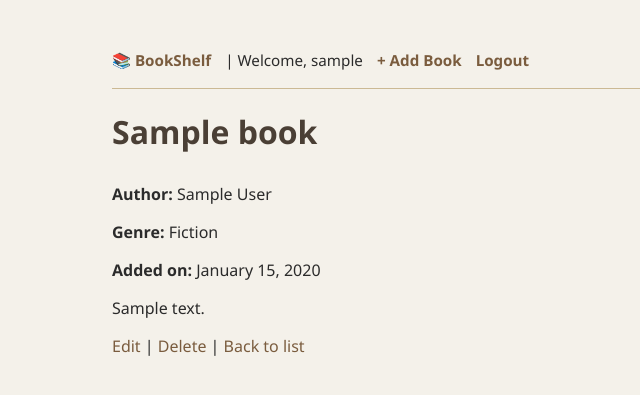
After one commit to SaiGadwe/bookshelf-project, a Django app: page /book/1/ in a window 1280 px wide. The commit adds this page. Shown: the top 395 px of the page, without its empty margins (178-818 px from the left). Run offline with Django 5.2, Linux system fonts and the light colour scheme; a user stored in the database is signed in; tables that the repository leaves empty hold one stand-in row (values such as "Sample post").

Commit message:
add genre field and book detail page

```diff
--- a/books/admin.py
+++ b/books/admin.py
@@ -4,5 +4,6 @@ from .models import Book
 
 @admin.register(Book)
 class BookAdmin(admin.ModelAdmin):
-    list_display = ('title', 'author', 'added_on')
+    list_display = ('title', 'author', 'genre', 'added_on')
+    list_filter = ('genre',)
     search_fields = ('title', 'author')
--- a/books/forms.py
+++ b/books/forms.py
@@ -5,4 +5,4 @@ from .models import Book
 class BookForm(forms.ModelForm):
     class Meta:
         model = Book
-        fields = ['title', 'author', 'description']
+        fields = ['title', 'author', 'description', 'genre']
--- a/books/models.py
+++ b/books/models.py
@@ -1,11 +1,26 @@
 from django.db import models
+from django.urls import reverse
 
 
 class Book(models.Model):
+    GENRE_CHOICES = [
+        ('fiction', 'Fiction'),
+        ('non_fiction', 'Non-Fiction'),
+        ('fantasy', 'Fantasy'),
+        ('sci_fi', 'Science Fiction'),
+        ('mystery', 'Mystery'),
+        ('biography', 'Biography'),
+        ('other', 'Other'),
+    ]
+
     title = models.CharField(max_length=200)
     author = models.CharField(max_length=150)
     description = models.TextField(blank=True)
+    genre = models.CharField(max_length=20, choices=GENRE_CHOICES, default='other')
     added_on = models.DateTimeField(auto_now_add=True)
 
     def __str__(self):
         return self.title
+
+    def get_absolute_url(self):
+        return reverse('book_detail', kwargs={'pk': self.pk})
--- /dev/null
+++ b/books/templates/books/book_detail.html
@@ -0,0 +1,23 @@
+{% load static %}
+<!DOCTYPE html>
+<html lang="en">
+<head>
+    <meta charset="UTF-8">
+    <title>{{ book.title }} - BookShelf</title>
+    <link rel="stylesheet" href="{% static 'books/style.css' %}">
+</head>
+<body>
+    {% include 'books/navbar.html' %}
+    <h1>{{ book.title }}</h1>
+    <p><strong>Author:</strong> {{ book.author }}</p>
+    <p><strong>Genre:</strong> {{ book.get_genre_display }}</p>
+    <p><strong>Added on:</strong> {{ book.added_on|date:"F j, Y" }}</p>
+    {% if book.description %}
+        <p>{{ book.description }}</p>
+    {% endif %}
+
+    <a href="{% url 'edit_book' book.pk %}">Edit</a> |
+    <a href="{% url 'delete_book' book.pk %}">Delete</a> |
+    <a href="{% url 'book_list' %}">Back to list</a>
+</body>
+</html>
--- a/books/templates/books/book_list.html
+++ b/books/templates/books/book_list.html
@@ -14,10 +14,8 @@
         <ul>
             {% for book in books %}
                 <li>
-                    <strong>{{ book.title }}</strong> by {{ book.author }}
-                    {% if book.description %}
-                        <p>{{ book.description }}</p>
-                    {% endif %}
+                    <strong><a href="{% url 'book_detail' book.pk %}">{{ book.title }}</a></strong> by {{ book.author }}
+                    <p>{{ book.get_genre_display }}</p>
                     <a href="{% url 'edit_book' book.pk %}">Edit</a> |
                     <a href="{% url 'delete_book' book.pk %}">Delete</a>
                 </li>
--- a/books/urls.py
+++ b/books/urls.py
@@ -3,6 +3,7 @@ from . import views
 
 urlpatterns = [
     path('', views.book_list, name='book_list'),
+    path('book/<int:pk>/', views.book_detail, name='book_detail'),
     path('add/', views.add_book, name='add_book'),
     path('edit/<int:pk>/', views.edit_book, name='edit_book'),
     path('delete/<int:pk>/', views.delete_book, name='delete_book'),
--- a/books/views.py
+++ b/books/views.py
@@ -10,6 +10,12 @@ from .forms import BookForm
 def book_list(request):
     books = Book.objects.all().order_by('-added_on')
     return render(request, 'books/book_list.html', {'books': books})
+
+
+@login_required
+def book_detail(request, pk):
+    book = get_object_or_404(Book, pk=pk)
+    return render(request, 'books/book_detail.html', {'book': book})
 
 
 @login_required
```
Also changed, not shown: books/migrations/0002_book_genre.py (added).
